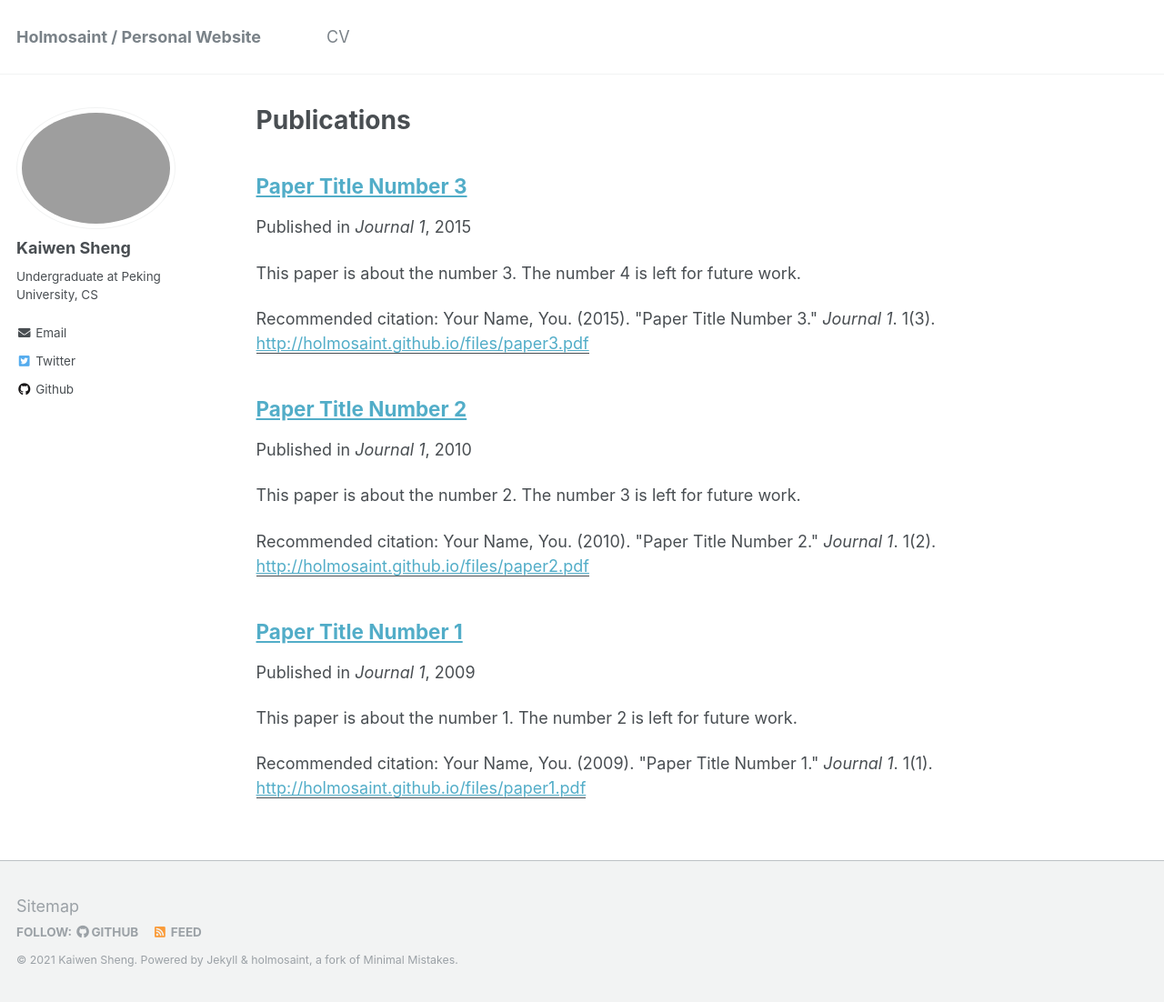
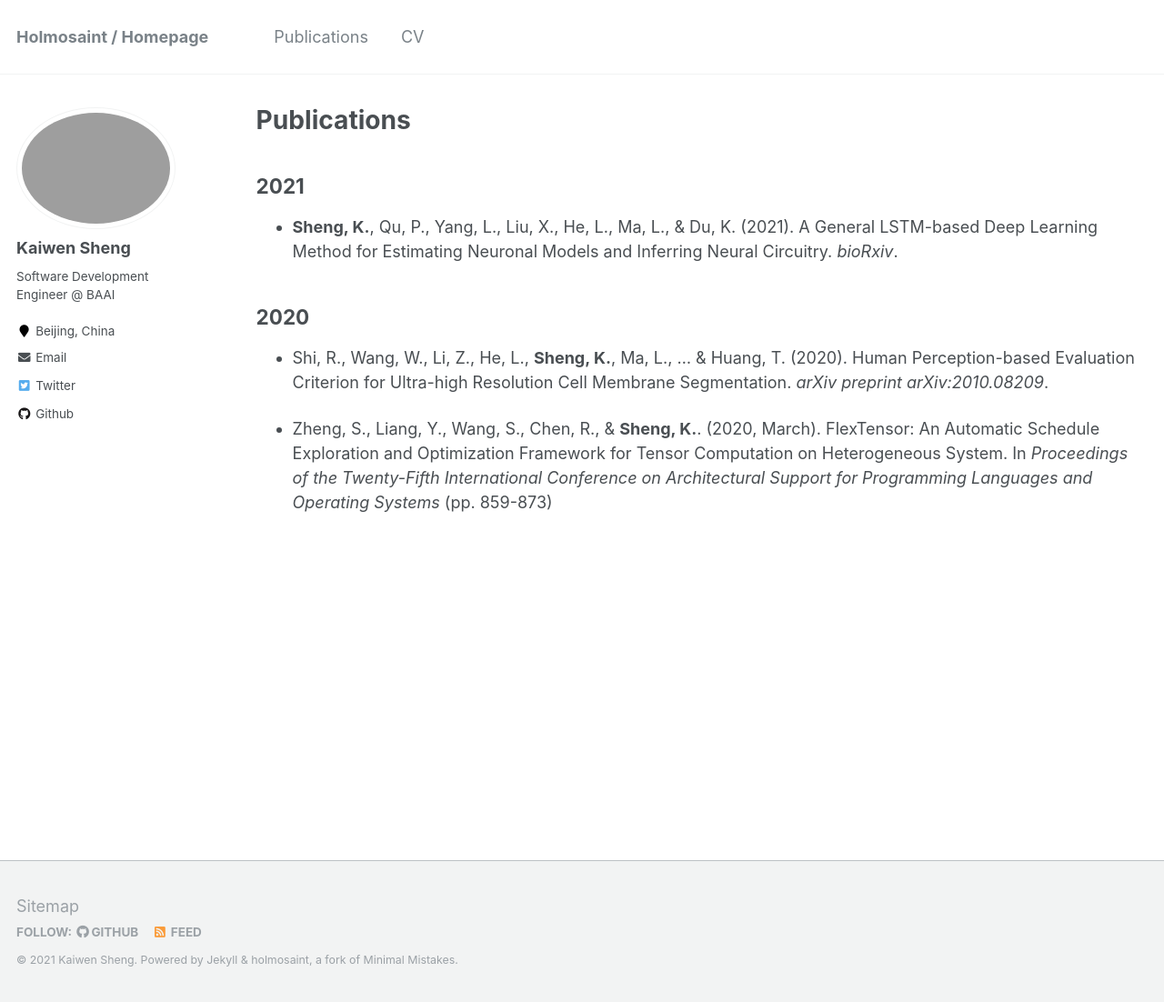
Before and after one commit to holmosaint/holmosaint.github.io, a Jekyll site: the page built from _pages/publications.md, in a window 1280 px wide and 1102 px high. Shown: the whole window at 91% size. Built offline with Jekyll 4.4.1, drawn with Linux system fonts in a browser that asks for light colours.

Commit message:
modify about me and add publications

```diff
--- a/Gemfile
+++ b/Gemfile
@@ -10,6 +10,7 @@ source "https://rubygems.org"
 # Happy Jekylling!
 
 gem "github-pages", group: :jekyll_plugins
+gem 'tzinfo-data', platforms: [:x64_mingw, :mingw, :mswin, :jruby]
 
 # If you want to use Jekyll native, uncomment the line below.
 # To upgrade, run `bundle update`.
--- a/_config.yml
+++ b/_config.yml
@@ -7,7 +7,7 @@
 
 # Site Settings
 locale                   : "en-US"
-title                    : "Holmosaint / Personal Website"
+title                    : "Holmosaint / Homepage"
 title_separator          : "-"
 name                     : &name "Kaiwen Sheng"
 description              : &description "personal description"
@@ -82,12 +82,12 @@ analytics:
 author:
   name             : "Kaiwen Sheng"
   avatar           : "KaiwenSheng.jpg"
-  bio              : "Undergraduate at Peking University, CS"
-  location         : # "Location"
+  bio              : "Software Development Engineer @ BAAI"
+  location         : "Beijing, China"
   employer         :
   pubmed           : # "https://www.ncbi.nlm.nih.gov/pubmed/?term=john+snow"
   googlescholar    : # "http://yourfullgooglescholarurl.com"
-  email            : "holmosaint@gmail.com"
+  email            : "sheng_kaiwen@pku.edu.cn"
   researchgate     :  # example: "https://www.researchgate.net/profile/yourprofile"
   uri              :
   bitbucket        :
--- a/_data/navigation.yml
+++ b/_data/navigation.yml
@@ -1,7 +1,7 @@
 # main links links
 main:
-#  - title: "Publications"
-#    url: /publications/
+   - title: "Publications"
+     url: /publications/
 
 #  - title: "Talks"
 #    url: /talks/
--- a/_pages/publications.md
+++ b/_pages/publications.md
@@ -5,6 +5,15 @@ permalink: /publications/
 author_profile: true
 ---
 
+## 2021
+- **Sheng, K.**, Qu, P., Yang, L., Liu, X., He, L., Ma, L., & Du, K. (2021). A General LSTM-based Deep Learning Method for Estimating Neuronal Models and Inferring Neural Circuitry. *bioRxiv*.
+
+## 2020
+- Shi, R., Wang, W., Li, Z., He, L., **Sheng, K.**, Ma, L., ... & Huang, T. (2020). Human Perception-based Evaluation Criterion for Ultra-high Resolution Cell Membrane Segmentation. *arXiv preprint arXiv:2010.08209*.
+
+- Zheng, S., Liang, Y., Wang, S., Chen, R., & **Sheng, K.**. (2020, March). FlexTensor: An Automatic Schedule Exploration and Optimization Framework for Tensor Computation on Heterogeneous System. In *Proceedings of the Twenty-Fifth International Conference on Architectural Support for Programming Languages and Operating Systems* (pp. 859-873)
+
+<div style='display: none'>
 {% if author.googlescholar %}
   You can also find my articles on <u><a href="{{author.googlescholar}}">my Google Scholar profile</a>.</u>
 {% endif %}
@@ -14,3 +23,4 @@ author_profile: true
 {% for post in site.publications reversed %}
   {% include archive-single.html %}
 {% endfor %}
+</div>
--- a/_publications/2009-10-01-paper-title-number-1.md
+++ b/_publications/2009-10-01-paper-title-number-1.md
@@ -1,15 +1 @@
----
-title: "Paper Title Number 1"
-collection: publications
-permalink: /publication/2009-10-01-paper-title-number-1
-excerpt: 'This paper is about the number 1. The number 2 is left for future work.'
-date: 2009-10-01
-venue: 'Journal 1'
-paperurl: 'http://holmosaint.github.io/files/paper1.pdf'
-citation: 'Your Name, You. (2009). &quot;Paper Title Number 1.&quot; <i>Journal 1</i>. 1(1).'
----
-This paper is about the number 1. The number 2 is left for future work.
-
-[Download paper here](http://holmosaint.github.io/files/paper1.pdf)
-
 Recommended citation: Your Name, You. (2009). "Paper Title Number 1." <i>Journal 1</i>. 1(1).
```
Also changed, not shown: _pages/about.md (+8 -3 lines), Gemfile.lock (added).
